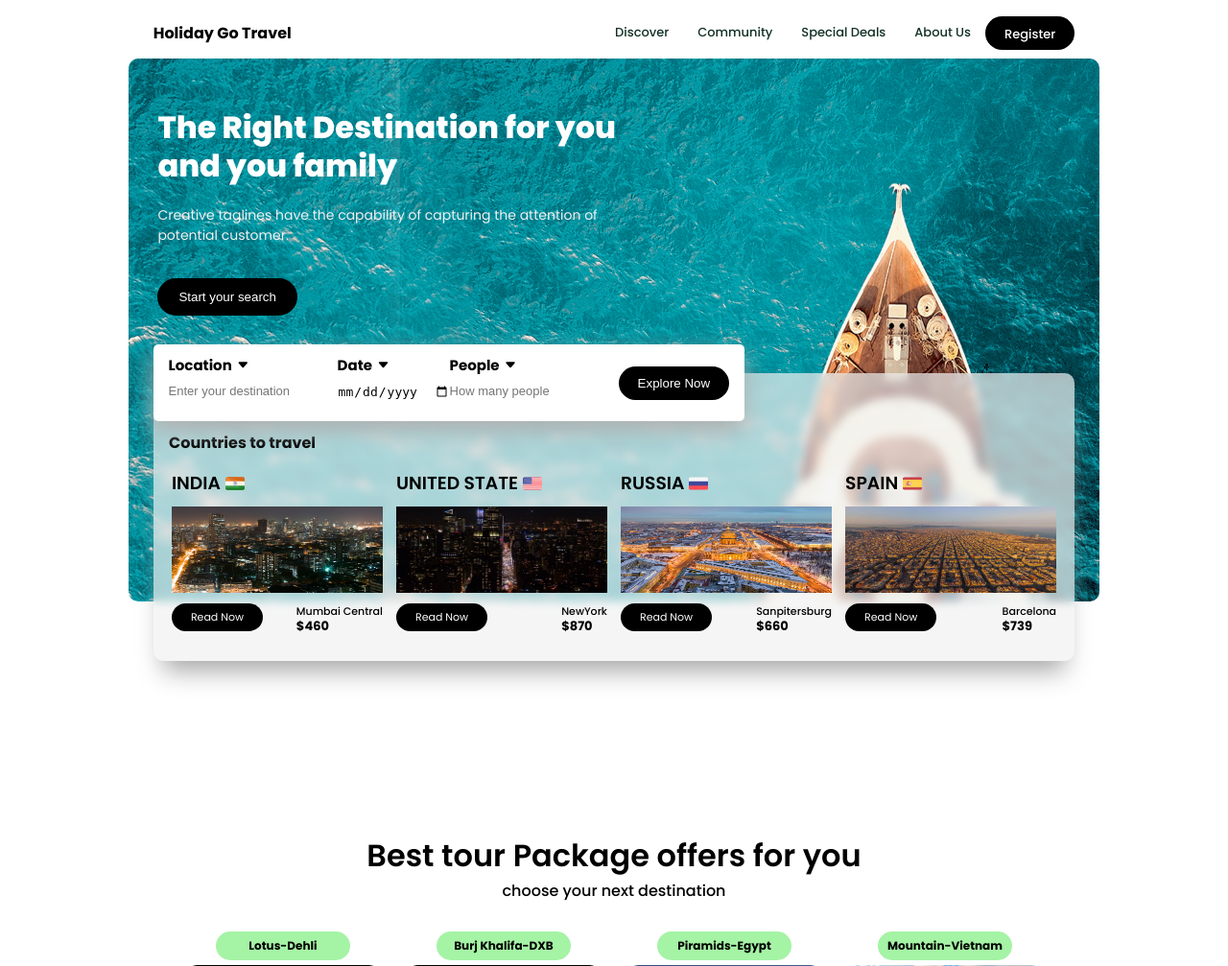
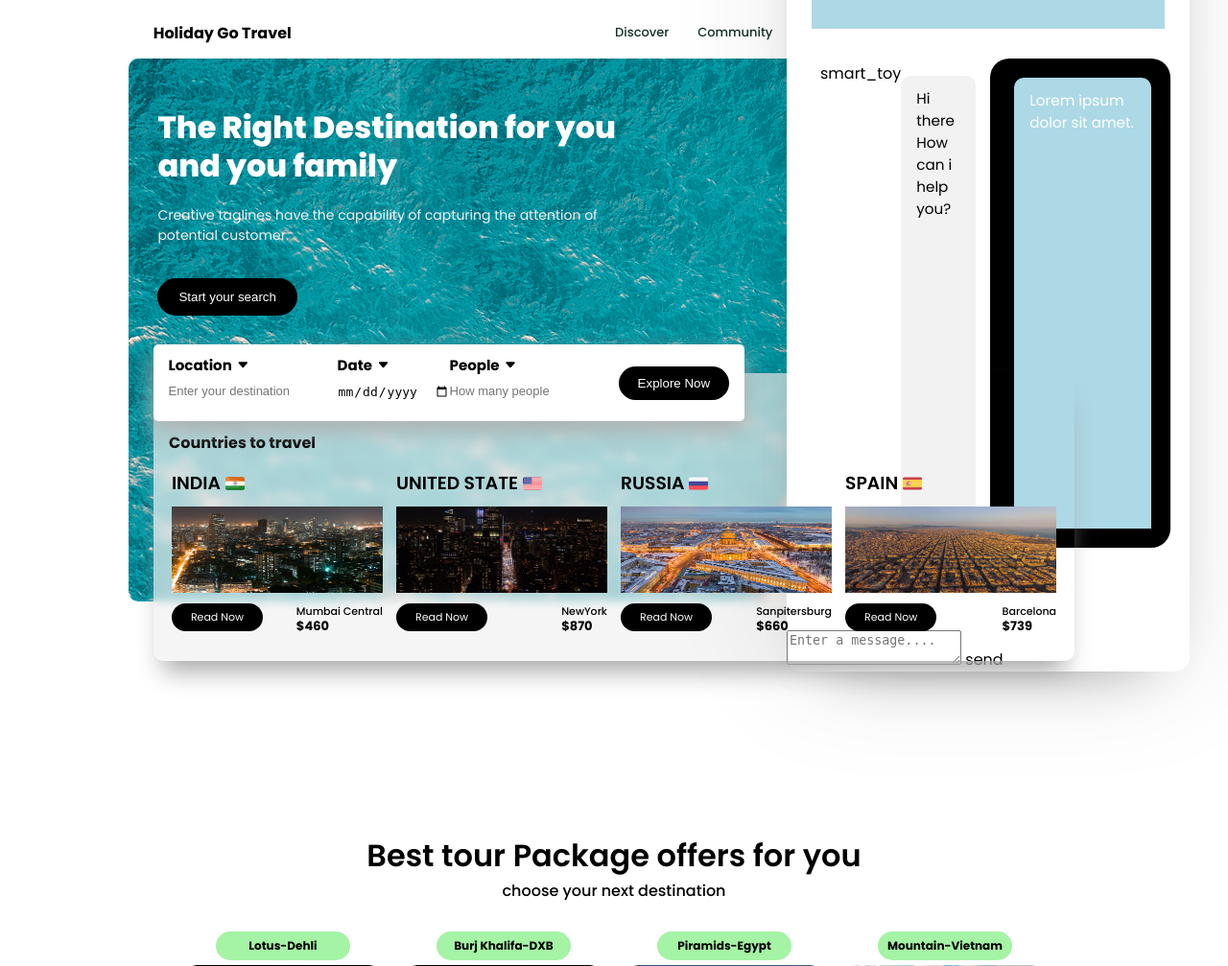
Before and after one commit to Agusyanto2113/HolidayGoTravel, a Django app: page / in a window 1280 px wide. Shown: the top 1007 px of the page at 96% size. Run offline with Django 4.2, Linux system fonts and the light colour scheme.

Commit message:
Chatbot Design

```diff
--- a/holidaygotravel/static/css/style.css
+++ b/holidaygotravel/static/css/style.css
@@ -57,6 +57,59 @@ header nav ul li a:hover{
 header nav .bi-three-dots{
     display: none;
 }
+
+.chatbot{
+    position: fixed;
+    right: 40px;
+    bottom: 100px;
+    width: 420px;
+    background: #fff;
+    border-radius: 15px;
+    box-shadow: 0 0 128px 0 rgba(0, 0, 0,.1),0 32px 64px -48px rgba(0, 0, 0, 0.5)
+}
+
+.chatbot header{
+    background: lightblue;
+    padding: 16px;
+    text-align: center;
+}
+
+.chatbot header h2{
+    color: #fff;
+    font-size: 1.4rem;
+}
+
+.chatbot .chatbox{
+    height: 510px;
+    overflow-y: auto;
+    padding:15px 20px 70px;
+}
+
+.chatbox .chat{
+    display: flex;
+}
+
+.chatbox .outgoing{
+    justify-content: flex-end;
+}
+
+.chatbox .chat p{
+    color: #fff;
+    max-width: 75%;
+    font-size: 0.95rem;
+    padding: 12px 16px;
+    border-radius: 10px 10px 0 10px;
+    background: lightblue;
+}
+
+.chatbox .incoming p{
+    color: #000;
+    background:#f2f2f2;
+    border-radius: 10px 10px 10px 0;
+}
+
+
+
 
 
 header .content{
--- a/templates/home.html
+++ b/templates/home.html
@@ -20,6 +20,24 @@
                 <li><a href="">About Us</a></li>
                 <li><a href="">Register</a></li>
             </ul>
+            <div class="chatbot">
+                <header>
+                    <h2>Chatbot</h2>
+                </header>
+                <ul class="chatbox">
+                    <li class="chat incoming">
+                        <span class="material-symbols-outlined">smart_toy</span>
+                        <p>Hi there <br> How can i help you?</p>
+                    </li>
+                    <li class="chat outgoing">
+                        <p>Lorem ipsum dolor sit amet.</p>
+                    </li>
+                </ul>
+                <div class="chat-input">
+                    <textarea name="" id="" placeholder="Enter a message...." ></textarea>
+                    <span id="send-btn" class="material-symbols-outlined">send</span>
+                </div>
+            </div>
             <i class="bi bi-three-dots"></i>
         </nav>
         <div class="content">
```
